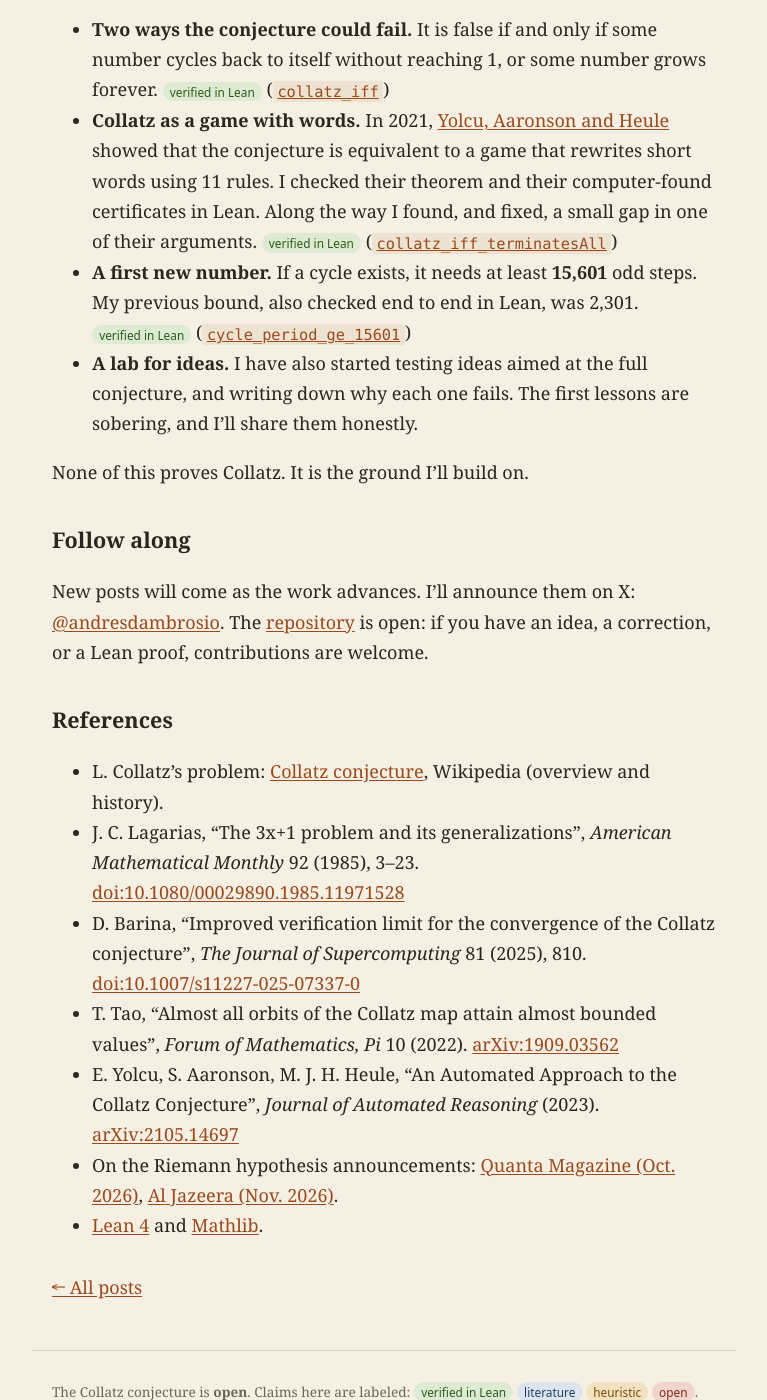
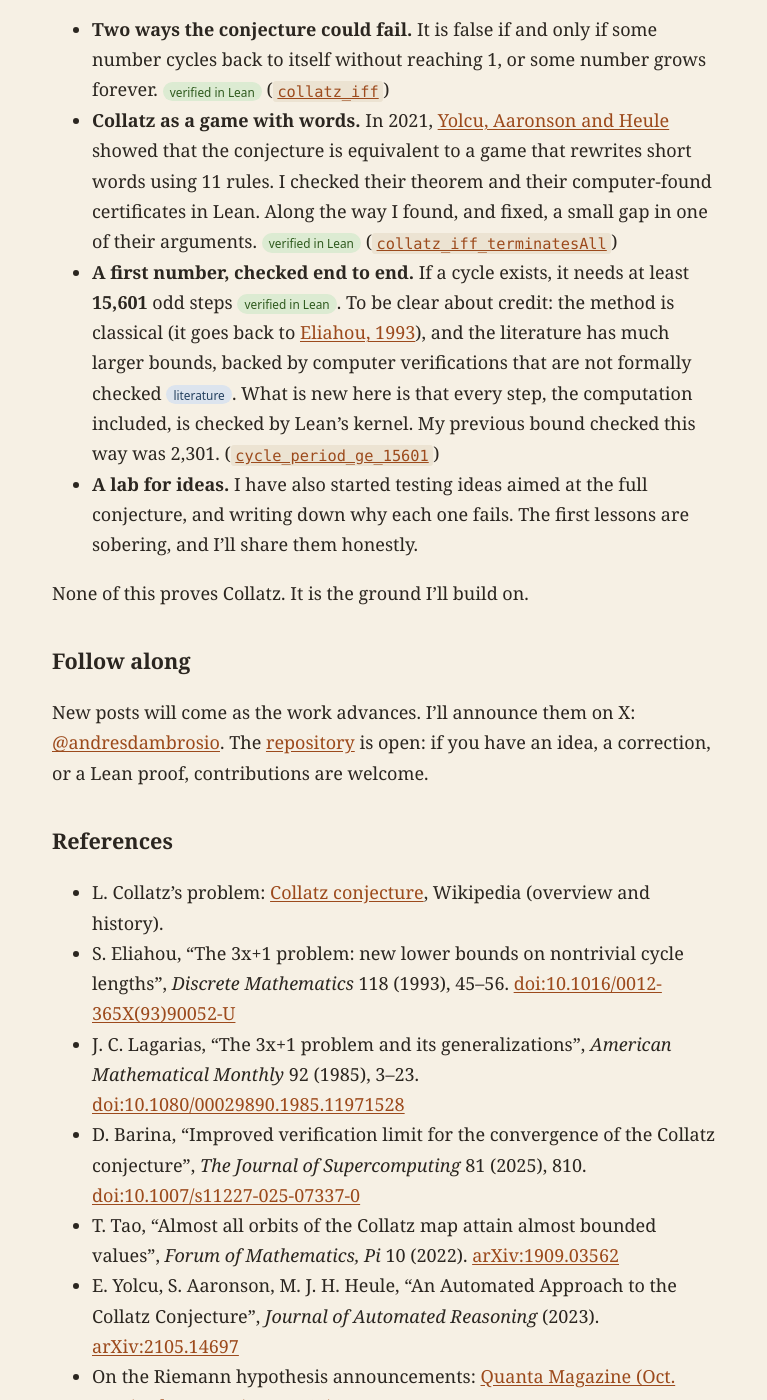
Before and after one commit to andresdambrosio/Collatz, a Jekyll site: the page built from site/_posts/2026-11-23-hello-collatz.md, in a window 1280 px wide and 1400 px high, scrolled down 1931 px. Shown: the whole window, without its empty margins (256-1023 px from the left). Built offline with Jekyll 4.4.1, drawn with Linux system fonts in a browser that asks for light colours.

Commit message:
Credit Eliahou (1993) for the cycle-length method; the 15 601 bound is a formal check, not new mathematics
Co-Authored-By: Claude Opus 5.5 <noreply@anthropic.com>

```diff
--- a/site/_posts/2026-11-23-hello-collatz.md
+++ b/site/_posts/2026-11-23-hello-collatz.md
@@ -66,8 +66,12 @@ The first weeks went into building the foundations. Each of these will get its o
   computer-found certificates in Lean. Along the way I found, and fixed, a small gap in one of their
   arguments. <span class="tag verified">verified in Lean</span>
   ([`collatz_iff_terminatesAll`](https://github.com/andresdambrosio/Collatz/blob/main/Collatz/Rewriting/AllWords.lean))
-- **A first new number.** If a cycle exists, it needs at least **15,601** odd steps. My previous bound,
-  also checked end to end in Lean, was 2,301. <span class="tag verified">verified in Lean</span>
+- **A first number, checked end to end.** If a cycle exists, it needs at least **15,601** odd steps
+  <span class="tag verified">verified in Lean</span>. To be clear about credit: the method is classical
+  (it goes back to [Eliahou, 1993](https://doi.org/10.1016/0012-365X%2893%2990052-U)), and the literature has
+  much larger bounds, backed by computer verifications that are not formally checked
+  <span class="tag lit">literature</span>. What is new here is that every step, the computation included,
+  is checked by Lean's kernel. My previous bound checked this way was 2,301.
   ([`cycle_period_ge_15601`](https://github.com/andresdambrosio/Collatz/blob/main/Collatz/CycleBound/Final.lean))
 - **A lab for ideas.** I have also started testing ideas aimed at the full conjecture, and writing down
   why each one fails. The first lessons are sobering, and I'll share them honestly.
@@ -84,6 +88,8 @@ Lean proof, contributions are welcome.
 ## References
 
 - L. Collatz's problem: [Collatz conjecture](https://en.wikipedia.org/wiki/Collatz_conjecture), Wikipedia (overview and history).
+- S. Eliahou, "The 3x+1 problem: new lower bounds on nontrivial cycle lengths", *Discrete Mathematics* 118
+  (1993), 45–56. [doi:10.1016/0012-365X(93)90052-U](https://doi.org/10.1016/0012-365X%2893%2990052-U)
 - J. C. Lagarias, "The 3x+1 problem and its generalizations", *American Mathematical Monthly* 92 (1985), 3–23.
   [doi:10.1080/00029890.1985.11971528](https://doi.org/10.1080/00029890.1985.11971528)
 - D. Barina, "Improved verification limit for the convergence of the Collatz conjecture", *The Journal of
```
Also changed, not shown: site/_drafts/cycles-need-15601-odd-steps.md (+3 -1 lines), site/es/_posts/2026-11-23-hola-collatz.md (+8 -2 lines), README.md.
